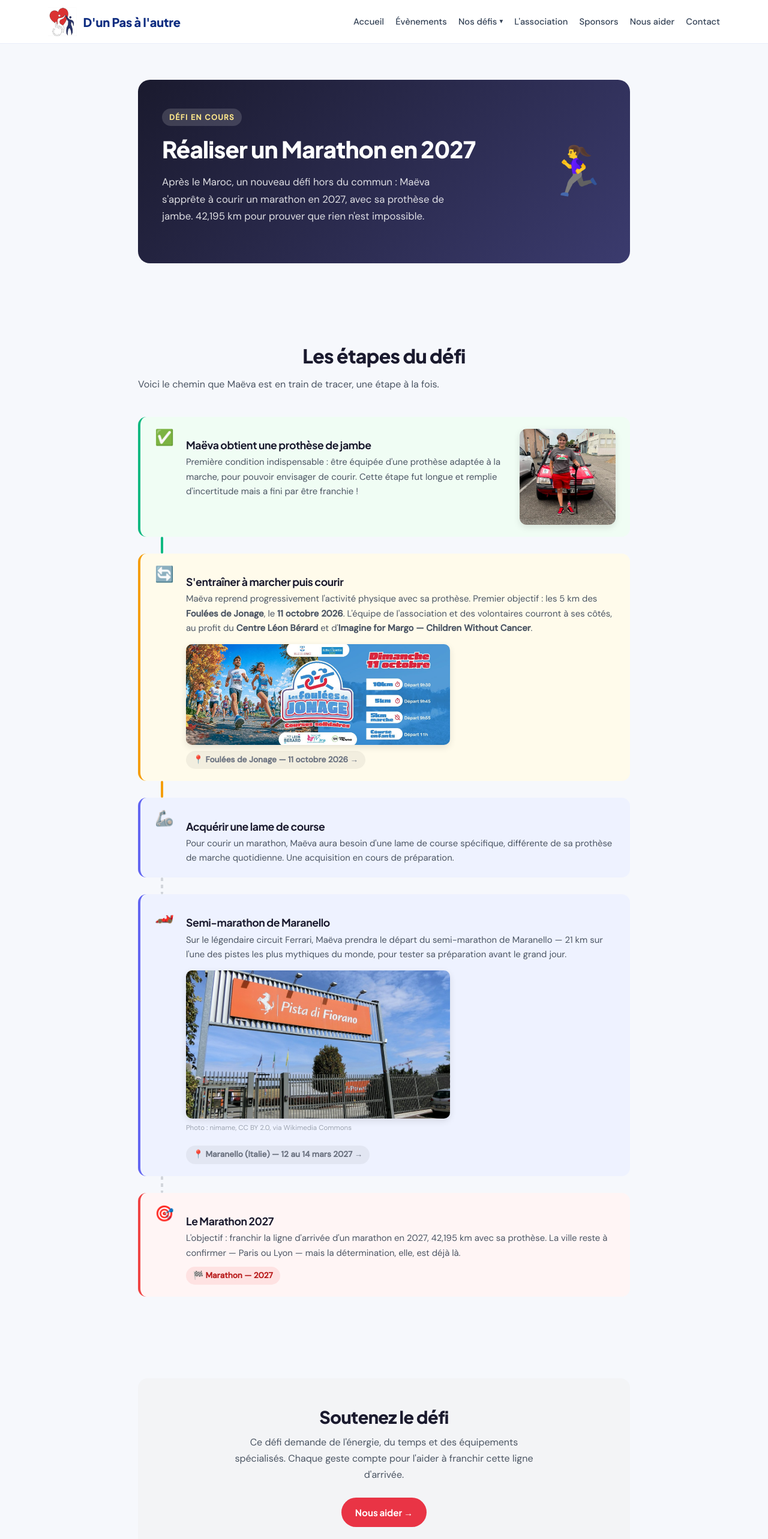
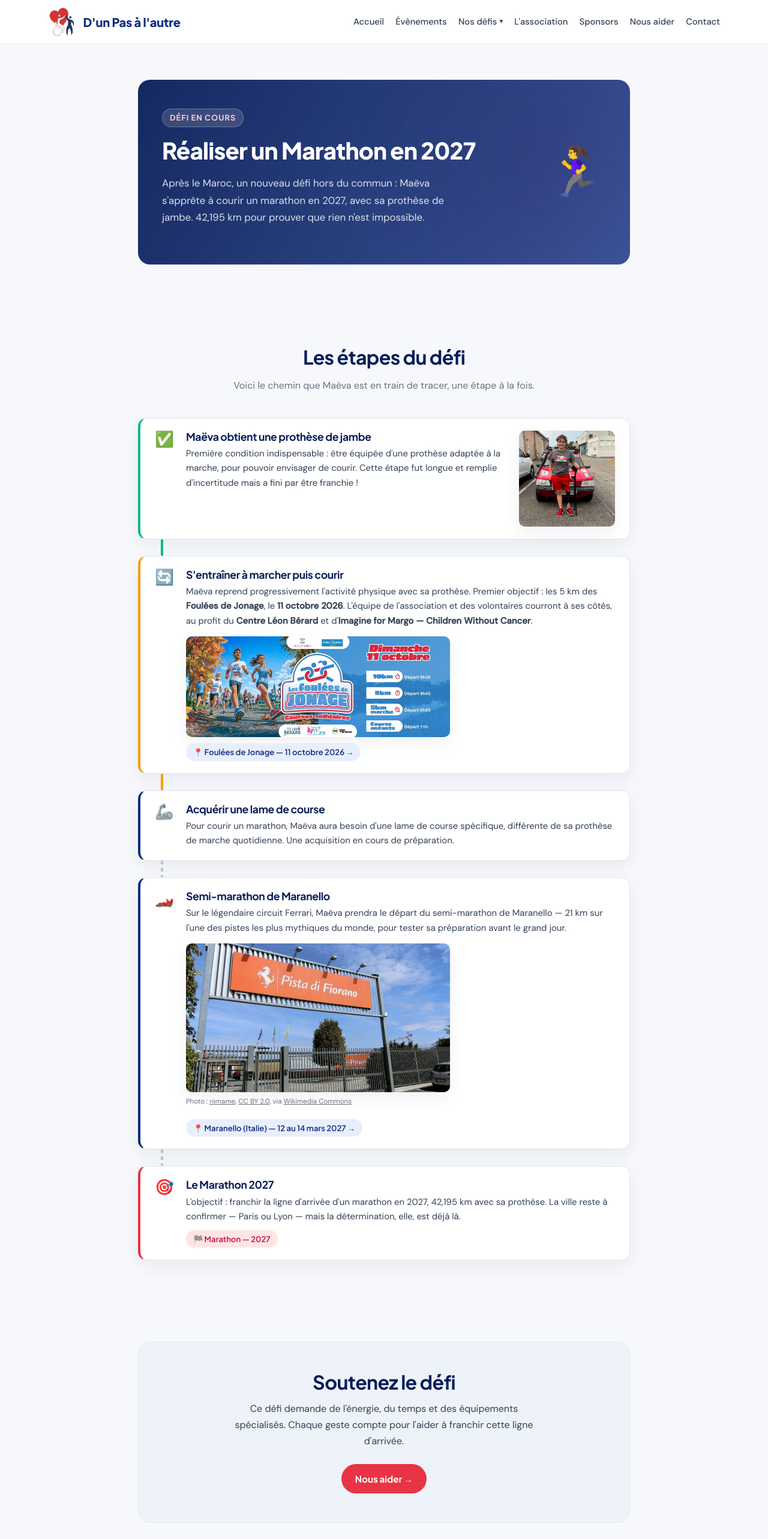
Before and after one commit to SullivanMICHEL/DunPasALAutre, a Vue app: page /defis/marathon in a window 1280 px wide. Shown: the top 2566 px of the page at 60% size. Built offline with nearby package versions, Linux system fonts and the light colour scheme.

Commit message:
update évènements

```diff
--- a/src/style.css
+++ b/src/style.css
@@ -35,6 +35,10 @@
   --icon-blue-bg: #e8eefc;
   --tag-red-bg:   #ffe4e6;
   --tag-red-text: #be123c;
+
+  /* Couleurs de statut (étapes terminées / en cours) */
+  --status-done:     #10b981;
+  --status-progress: #f59e0b;
 
   /* Typographie */
   --font-heading: 'Plus Jakarta Sans', system-ui, sans-serif;
--- a/src/views/HomeView.vue
+++ b/src/views/HomeView.vue
@@ -87,18 +87,20 @@
 
         <div class="ev-grid">
 
-          <article class="ev-card">
+          <article class="ev-card ev-card--featured">
             <div class="ev-img-wrap">
-              <img src="/collecte-dons.jpg" alt="Récolte de dons humanitaires" class="ev-img">
-              <span class="ev-cat-tag ev-cat-tag--caritatif">Caritatif</span>
+              <img src="/foullee-jonage-2026.jpg" alt="Affiche des Foulées de Jonage, courses solidaires du 11 octobre" class="ev-img">
+              <span class="ev-ribbon">À venir</span>
+              <span class="ev-cat-tag ev-cat-tag--sport">Sport</span>
             </div>
             <div class="ev-body">
-              <h3 class="ev-title">Récolte de dons humanitaires</h3>
+              <div class="ev-date">11 octobre 2026</div>
+              <h3 class="ev-title">Les Foulées de Jonage — 5 km avec Maëva</h3>
               <p class="ev-location">
                 <svg xmlns="http://www.w3.org/2000/svg" viewBox="0 0 24 24" width="12" height="12" fill="currentColor"><path d="M12 2C8.13 2 5 5.13 5 9c0 5.25 7 13 7 13s7-7.75 7-13c0-3.87-3.13-7-7-7zm0 9.5c-1.38 0-2.5-1.12-2.5-2.5s1.12-2.5 2.5-2.5 2.5 1.12 2.5 2.5-1.12 2.5-2.5 2.5z"/></svg>
-                Garage DG Automobiles & NORISKO, Meyzieu
+                Jonage
               </p>
-              <p class="ev-desc">Collecte de fournitures scolaires, vêtements et matériel médical destinés aux trois écoles marocaines visitées lors du rallye.</p>
+              <p class="ev-desc">Première course de Maëva avec sa prothèse, entourée de l'équipe et de volontaires, au profit du Centre Léon Bérard et d'Imagine for Margo.</p>
             </div>
           </article>
 
--- a/src/views/MarathonView.vue
+++ b/src/views/MarathonView.vue
@@ -192,11 +192,13 @@ const maranelloEventUrl =
   align-items: center;
   justify-content: space-between;
   gap: 24px;
-  background: linear-gradient(135deg, #1a1a2e 0%, #3b3b6e 100%);
-  border-radius: 20px;
+  background:
+    linear-gradient(120deg, rgba(8,29,88,.95), rgba(13,44,128,.8)),
+    radial-gradient(circle at 80% 40%, rgba(233,52,69,.3), transparent 45%);
+  border-radius: var(--radius-xl);
   padding: 48px 40px;
   margin-bottom: 64px;
-  color: #fff;
+  color: var(--bg-white);
 }
 
 .marathon-hero-content {
@@ -205,23 +207,24 @@ const maranelloEventUrl =
 
 .marathon-tag {
   display: inline-block;
-  background: rgba(255, 255, 255, 0.15);
-  color: #fde68a;
+  background: rgba(255, 255, 255, 0.14);
+  border: 1px solid rgba(255, 255, 255, 0.25);
+  color: #fecdd3;
+  font-family: var(--font-heading);
   font-size: 0.8rem;
   font-weight: 700;
   text-transform: uppercase;
-  letter-spacing: 0.1em;
+  letter-spacing: 0.08em;
   padding: 4px 12px;
-  border-radius: 99px;
+  border-radius: var(--radius-pill);
   margin-bottom: 16px;
 }
 
 .marathon-hero h1 {
   font-size: 2.4rem;
-  font-weight: 800;
   margin-bottom: 16px;
   line-height: 1.2;
-  color: #fff;
+  color: var(--bg-white);
 }
 
 .marathon-lead {
@@ -242,15 +245,14 @@ const maranelloEventUrl =
 }
 
 .marathon-steps-section h2 {
-  font-size: 2rem;
-  font-weight: 800;
-  color: #1a1a2e;
+  color: var(--blue-dark);
   margin-bottom: 10px;
 }
 
 .steps-intro {
-  color: #4b5563;
+  color: var(--text-muted);
   font-size: 1rem;
+  text-align: center;
   margin-bottom: 40px;
 }
 
@@ -266,10 +268,12 @@ const maranelloEventUrl =
   gap: 20px;
   align-items: flex-start;
   padding: 20px 24px;
-  border-radius: 14px;
+  border-radius: var(--radius-lg);
   width: 100%;
-  background: #f9fafb;
-  border-left: 4px solid transparent;
+  background: var(--bg-white);
+  border: 1px solid var(--border);
+  border-left: 4px solid var(--border);
+  box-shadow: var(--shadow-card);
   transition: transform 0.2s ease;
 }
 
@@ -277,30 +281,13 @@ const maranelloEventUrl =
   transform: translateX(4px);
 }
 
-.step.done {
-  border-left-color: #10b981;
-  background: #f0fdf4;
-}
-
-.step.in-progress {
-  border-left-color: #f59e0b;
-  background: #fffbeb;
-}
-
-.step.upcoming {
-  border-left-color: #6366f1;
-  background: #eef2ff;
-}
+.step.done        { border-left-color: var(--status-done); }
+.step.in-progress { border-left-color: var(--status-progress); }
+.step.upcoming    { border-left-color: var(--blue); }
+.step.goal        { border-left-color: var(--red); }
 
 .step.future {
-  border-left-color: #d1d5db;
-  background: #f9fafb;
   opacity: 0.75;
-}
-
-.step.goal {
-  border-left-color: #ef4444;
-  background: #fff5f5;
 }
 
 .step-icon {
@@ -312,9 +299,8 @@ const maranelloEventUrl =
 
 .step-content h3 {
   font-size: 1.1rem;
-  font-weight: 700;
-  color: #1a1a2e;
-  margin-bottom: 6px;
+  color: var(--blue-dark);
+  margin: 0 0 6px;
 }
 
 .step-content {
@@ -326,52 +312,53 @@ const maranelloEventUrl =
   aspect-ratio: 1 / 1;
   object-fit: cover;
   object-position: center 30%; /* recadre sur Maëva, sans le bitume */
-  border-radius: 12px;
+  border-radius: var(--radius-md);
   flex-shrink: 0;
-  box-shadow: 0 4px 12px rgba(0, 0, 0, 0.1);
+  box-shadow: var(--shadow-card);
 }
 
 .step-content p {
   font-size: 0.93rem;
-  color: #4b5563;
+  color: var(--text-soft);
   line-height: 1.65;
   margin: 0;
 }
 
 .step-event {
   margin-top: 10px;
-  font-size: 0.85rem;
+  font-family: var(--font-heading);
+  font-size: 0.82rem;
   font-weight: 600;
-  color: #6b7280;
-  background: rgba(0, 0, 0, 0.05);
+  color: var(--blue);
+  background: var(--icon-blue-bg);
   display: inline-block;
   padding: 4px 12px;
-  border-radius: 99px;
+  border-radius: var(--radius-pill);
 }
 
 .step-event-link {
   text-decoration: none;
-  transition: background 0.2s ease, color 0.2s ease;
+  transition: background 0.15s, color 0.15s;
 }
 
 .step-event-link:hover {
-  background: rgba(0, 0, 0, 0.1);
-  color: #1a1a2e;
+  background: var(--blue);
+  color: var(--bg-white);
 }
 
 .step-banner {
   display: block;
   max-width: 440px;
   margin-top: 14px;
-  border-radius: 10px;
+  border-radius: var(--radius-md);
   overflow: hidden;
-  box-shadow: 0 4px 12px rgba(0, 0, 0, 0.1);
+  box-shadow: var(--shadow-card);
   transition: transform 0.2s ease, box-shadow 0.2s ease;
 }
 
 .step-banner:hover {
   transform: translateY(-2px);
-  box-shadow: 0 6px 16px rgba(0, 0, 0, 0.15);
+  box-shadow: var(--shadow-map);
 }
 
 .step-banner img {
@@ -392,16 +379,17 @@ const maranelloEventUrl =
 .photo-credit {
   margin-top: 6px;
   font-size: 0.72rem;
-  color: #9ca3af;
+  color: var(--text-muted);
 }
 
 .photo-credit a {
   color: inherit;
+  text-decoration: underline;
 }
 
 .goal-event {
-  color: #b91c1c;
-  background: #fee2e2;
+  color: var(--tag-red-text);
+  background: var(--tag-red-bg);
 }
 
 /* ── Connecteurs ── */
@@ -412,35 +400,35 @@ const maranelloEventUrl =
   border-radius: 2px;
 }
 
-.done-line     { background: #10b981; }
-.ongoing-line  { background: #f59e0b; }
+.done-line     { background: var(--status-done); }
+.ongoing-line  { background: var(--status-progress); }
 .dashed-line {
   background: repeating-linear-gradient(
     to bottom,
-    #d1d5db 0px,
-    #d1d5db 6px,
+    var(--text-muted) 0px,
+    var(--text-muted) 6px,
     transparent 6px,
     transparent 12px
   );
+  opacity: 0.4;
 }
 
 /* ── Section soutien ── */
 .marathon-support {
   text-align: center;
-  background: #f3f4f6;
-  border-radius: 16px;
+  background: var(--bg-subtle);
+  border: 1px solid var(--border);
+  border-radius: var(--radius-xl);
   padding: 48px 32px;
 }
 
 .marathon-support h2 {
-  font-size: 1.8rem;
-  font-weight: 800;
-  color: #1a1a2e;
+  color: var(--blue-dark);
   margin-bottom: 12px;
 }
 
 .marathon-support p {
-  color: #4b5563;
+  color: var(--text-soft);
   font-size: 1rem;
   max-width: 500px;
   margin: 0 auto 24px;
```
Also changed, not shown: src/views/EvenementsView.vue (+87 -39 lines).
